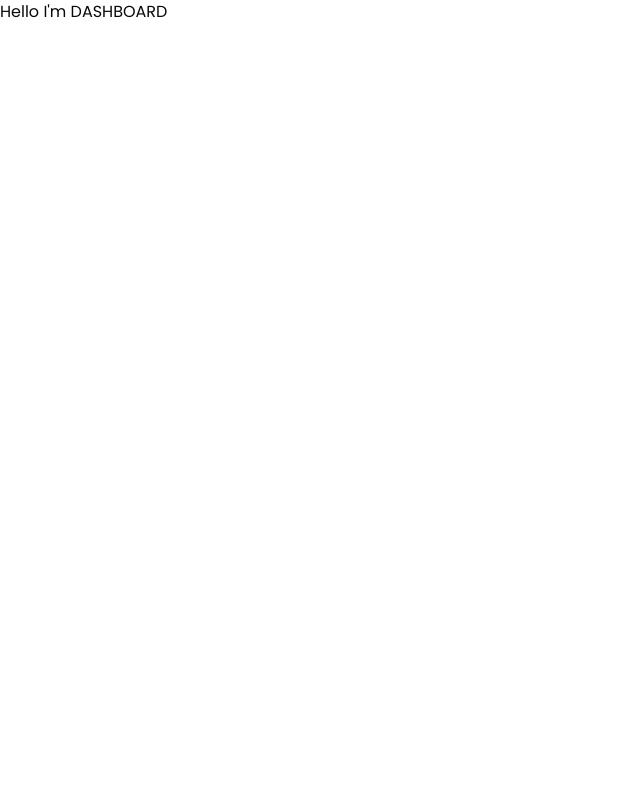
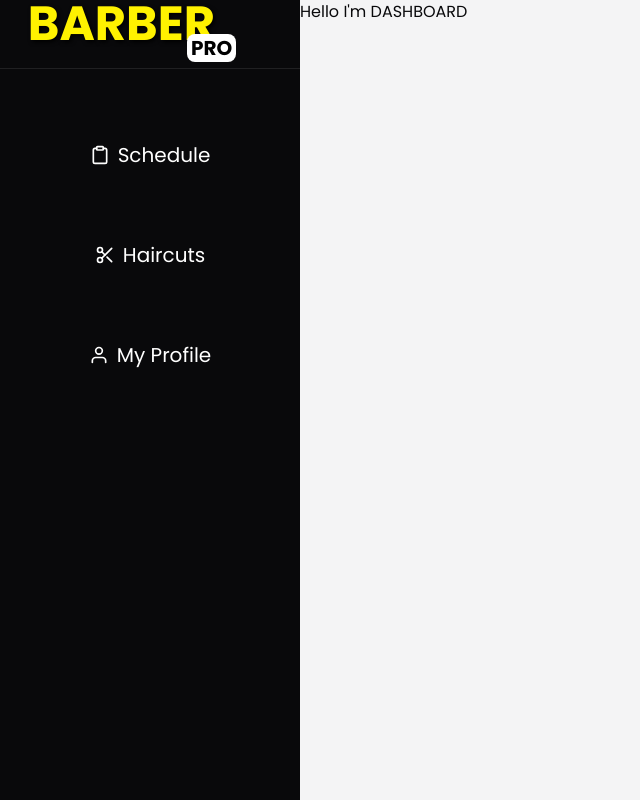
Before and after one commit to devIgor1/barber, a Next.js app in the folder client/: page /dashboard in a window 1280 px wide. Shown: the whole page, without its empty margins (0-640 px from the left). Built offline with nearby package versions, Linux system fonts and the light colour scheme; no server answers.

Commit message:
feat: Finish sidebar navigation

```diff
--- /dev/null
+++ b/client/src/app/dashboard/layout.tsx
@@ -0,0 +1,15 @@
+import Dashboard from "./page"
+import Sidebar from "@/components/shared/Sidebar"
+
+export default function RootLayout({
+  children,
+}: {
+  children: React.ReactNode
+}) {
+  return (
+    <div className="flex h-screen">
+      <Sidebar />
+      <main className="flex-1">{children}</main>
+    </div>
+  )
+}
--- a/client/src/app/dashboard/page.tsx
+++ b/client/src/app/dashboard/page.tsx
@@ -1,7 +1,12 @@
+import MobileNav from "@/components/shared/MobileNav"
+
 const Dashboard = () => {
   return (
-    <div>
+    <div className="bg-secondary w-full min-h-screen">
       <h1>Hello I'm DASHBOARD</h1>
+      <nav className="block md:hidden">
+        <MobileNav />
+      </nav>
     </div>
   )
 }
--- /dev/null
+++ b/client/src/components/shared/MobileNav.tsx
@@ -0,0 +1,34 @@
+import {
+  Sheet,
+  SheetContent,
+  SheetDescription,
+  SheetHeader,
+  SheetTitle,
+  SheetTrigger,
+} from "@/components/ui/sheet"
+import { FiMenu } from "react-icons/fi"
+
+const MobileNav = () => {
+  return (
+    <nav className="block md:hidden">
+      <Sheet>
+        <SheetTrigger>
+          <span className="cursor-pointer">
+            <FiMenu />
+          </span>
+        </SheetTrigger>
+        <SheetContent side="top">
+          <SheetHeader>
+            <SheetTitle>Are you sure absolutely sure?</SheetTitle>
+            <SheetDescription>
+              This action cannot be undone. This will permanently delete your
+              account and remove your data from our servers.
+            </SheetDescription>
+          </SheetHeader>
+        </SheetContent>
+      </Sheet>
+    </nav>
+  )
+}
+
+export default MobileNav
--- /dev/null
+++ b/client/src/components/shared/NavItems.tsx
@@ -0,0 +1,22 @@
+import navLinks, { NavLinksProps } from "@/constants"
+import Link from "next/link"
+
+const NavItems = () => {
+  return (
+    <ul className="flex-center w-full flex-col gap-10 mt-14">
+      {navLinks.map((link: NavLinksProps) => (
+        <Link
+          href={link.route}
+          className="text-xl flex-center w-full hover:bg-zinc-800 duration-300 p-4"
+          key={link.route}
+        >
+          {link.icon({ className: "mr-2" })}
+          {/* Here I'm rendering the icon directly*/}
+          <li className="">{link.name}</li>
+        </Link>
+      ))}
+    </ul>
+  )
+}
+
+export default NavItems
```
